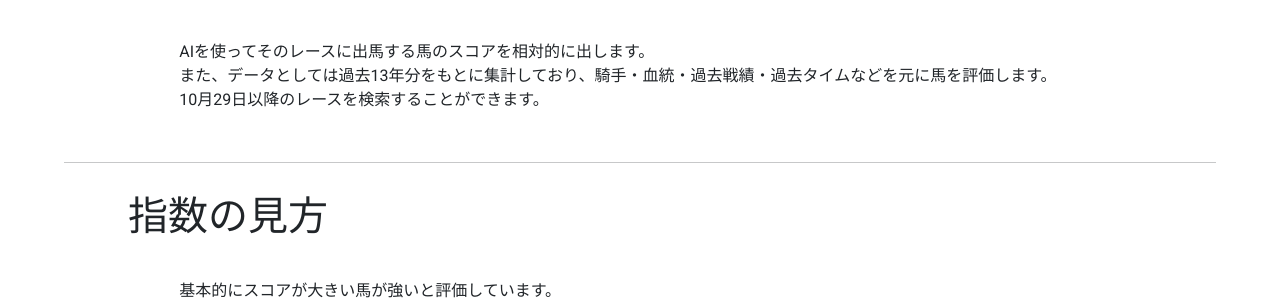
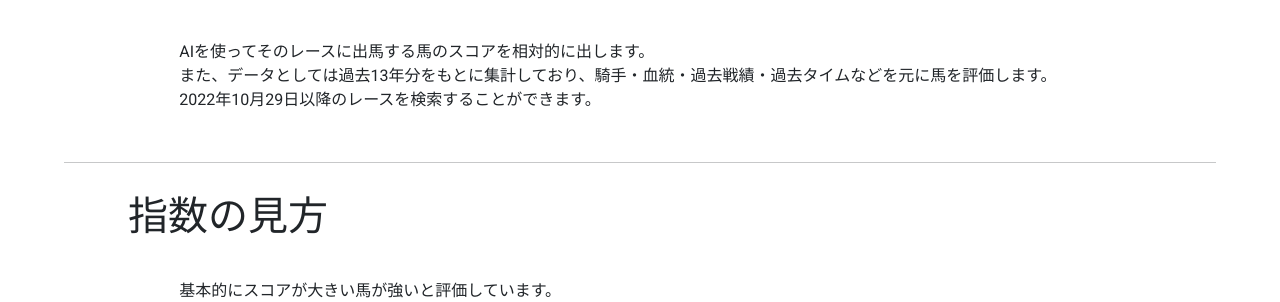
Before and after one commit to sherbw28/keibaHP, a Flask app: page / in a window 1280 px wide. Shown: the part 985-1287 px from the top of the page. Run offline with Flask 3, Linux system fonts and the light colour scheme; some libraries are stand-ins or nearby versions.

Commit message:
年数追加

```diff
--- a/templates/index.html
+++ b/templates/index.html
@@ -16,7 +16,7 @@
     <p>
         AIを使ってそのレースに出馬する馬のスコアを相対的に出します。<br>
         また、データとしては過去13年分をもとに集計しており、騎手・血統・過去戦績・過去タイムなどを元に馬を評価します。<br>
-        10月29日以降のレースを検索することができます。<br>
+        2022年10月29日以降のレースを検索することができます。<br>
     </p>
 
 </div>
```
